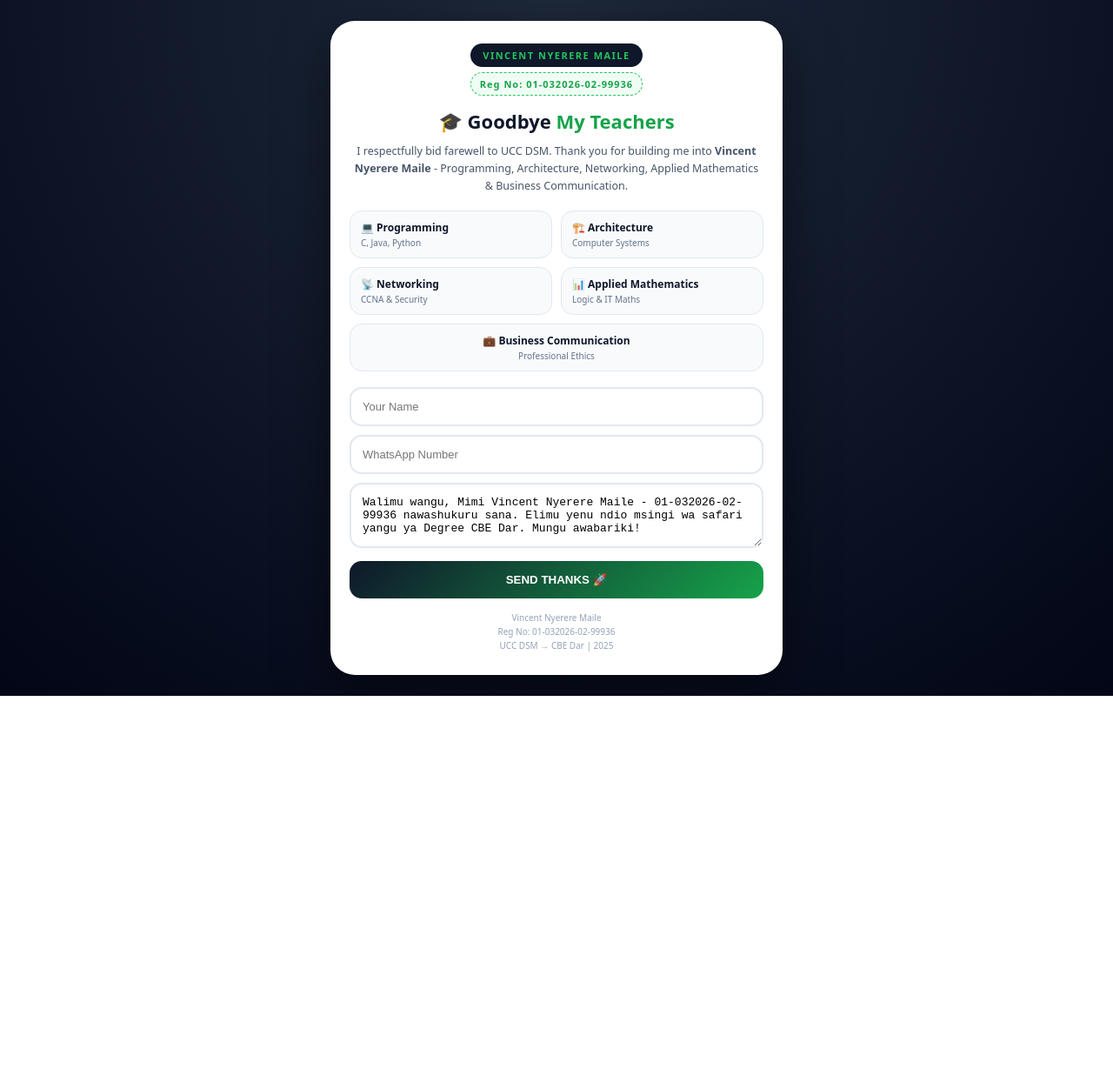
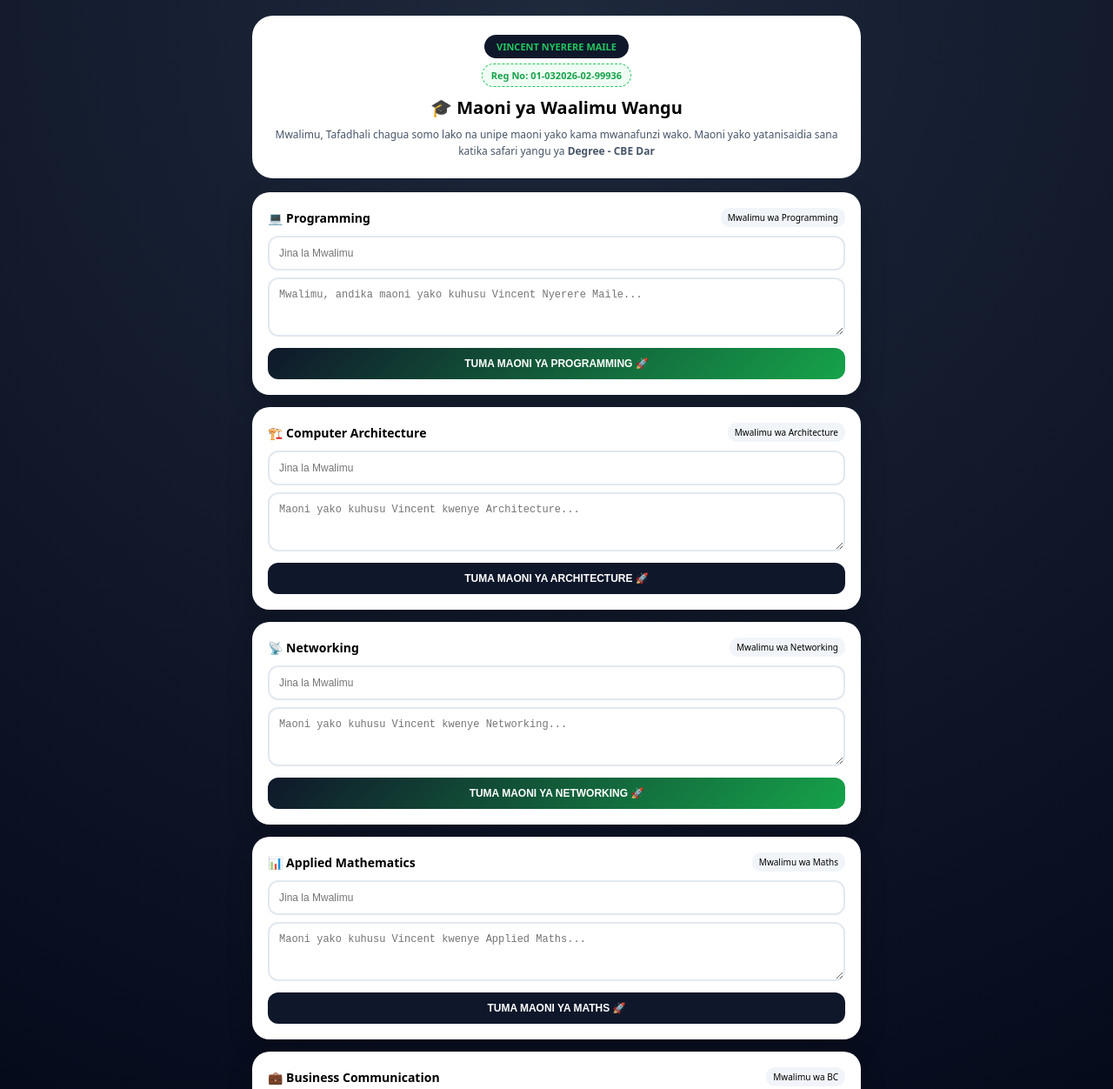
Before and after one commit to vincentnyerere4-coder/kwaheri-waalimu-ucc, a plain HTML site: page index.html in a window 1280 px wide. Shown: the top 1252 px of the page at 87% size. Before the commit the page ends 800 px from the top, so only its background shows below. Drawn offline with Linux system fonts and the light colour scheme.

Commit message:
Update index.html

```diff
--- a/index.html
+++ b/index.html
@@ -4,62 +4,91 @@
 <head>
 <meta charset="UTF-8">
 <meta name="viewport" content="width=device-width, initial-scale=1.0">
-<title>Kwaheri Waalimu - Vincent Nyerere Maile</title>
+<title>Maoni ya Waalimu - Vincent Nyerere Maile</title>
 <style>
 *{margin:0;padding:0;box-sizing:border-box}
-body{font-family:system-ui;background:radial-gradient(circle at top,#1e293b,#020617);min-height:100vh;display:flex;align-items:center;justify-content:center;padding:18px}
-.card{background:#fff;width:100%;max-width:520px;border-radius:28px;padding:26px 22px;color:#0f172a;box-shadow:0 20px 60px rgba(0,0,0,.5)}
-.badge{text-align:center;background:#0f172a;color:#22c55e;padding:6px 14px;border-radius:20px;font-weight:800;font-size:11px;letter-spacing:1.5px;width:fit-content;margin:0 auto 6px}
-.reg{text-align:center;font-size:11px;color:#16a34a;font-weight:700;letter-spacing:1px;background:#f0fdf4;border:1px dashed #22c55e;padding:5px 10px;border-radius:20px;width:fit-content;margin:0 auto 14px}
-h1{text-align:center;font-size:22px}h1 span{color:#16a34a}
-.sub{text-align:center;color:#475569;font-size:12.5px;margin:10px 0 18px;line-height:1.6}
-.grid{display:grid;grid-template-columns:1fr 1fr;gap:10px;margin-bottom:18px}
-.box{background:#f8fafc;border:1px solid #e2e8f0;border-radius:14px;padding:10px 12px}
-.box b{font-size:12px;display:block}.box p{font-size:10px;color:#64748b;margin-top:2px}
-input,textarea{width:100%;padding:13px;border:2px solid #e2e8f0;border-radius:14px;margin-bottom:10px;font-size:13px;outline:none}
-button{width:100%;background:linear-gradient(135deg,#0f172a,#16a34a);color:#fff;border:none;padding:14px;border-radius:14px;font-weight:700;cursor:pointer}
-#msg{display:none;margin-top:12px;background:#dcfce7;color:#166534;padding:12px;border-radius:12px;font-size:12px;text-align:center;font-weight:600}
-.footer{text-align:center;margin-top:14px;font-size:10px;color:#94a3b8;line-height:1.6}
+body{font-family:system-ui;background:radial-gradient(circle at top,#1e293b,#020617);min-height:100vh;padding:18px}
+.container{max-width:700px;margin:0 auto}
+.header{background:#fff;border-radius:24px;padding:22px;text-align:center;margin-bottom:16px}
+.badge{background:#0f172a;color:#22c55e;padding:6px 14px;border-radius:20px;font-weight:800;font-size:11px;width:fit-content;margin:0 auto 6px}
+.reg{font-size:11px;color:#16a34a;font-weight:700;background:#f0fdf4;border:1px dashed #22c55e;padding:5px 10px;border-radius:20px;width:fit-content;margin:0 auto 10px}
+.header h1{font-size:20px}.header p{font-size:12px;color:#475569;margin-top:8px;line-height:1.6}
+.subject{background:#fff;border-radius:20px;padding:18px;margin-bottom:14px;box-shadow:0 10px 30px rgba(0,0,0,.2)}
+.sub-head{display:flex;justify-content:space-between;align-items:center;margin-bottom:10px}
+.sub-head b{font-size:14px}.sub-head span{background:#f1f5f9;padding:4px 8px;border-radius:10px;font-size:10px}
+.subject textarea,.subject input{width:100%;padding:11px;border:2px solid #e2e8f0;border-radius:12px;margin-bottom:8px;font-size:12px;outline:none}
+.subject textarea:focus,.subject input:focus{border-color:#0f172a}
+.btn-sub{width:100%;background:#0f172a;color:#fff;border:none;padding:11px;border-radius:12px;font-weight:700;cursor:pointer;font-size:12px}
+.btn-sub.green{background:linear-gradient(135deg,#0f172a,#16a34a)}
+.success{display:none;background:#dcfce7;color:#166534;padding:10px;border-radius:10px;font-size:11px;text-align:center;margin-top:8px;font-weight:600}
+.footer{text-align:center;color:#94a3b8;font-size:10px;margin-top:16px;line-height:1.6}
 </style>
 </head>
 <body>
-<div class="card">
+<div class="container">
+<div class="header">
 <div class="badge">VINCENT NYERERE MAILE</div>
 <div class="reg">Reg No: 01-032026-02-99936</div>
-<h1>🎓 Goodbye <span>My Teachers</span></h1>
-<p class="sub">I respectfully bid farewell to UCC DSM. Thank you for building me into <b>Vincent Nyerere Maile</b> - Programming, Architecture, Networking, Applied Mathematics & Business Communication.</p>
-<div class="grid">
-<div class="box"><b>💻 Programming</b><p>C, Java, Python</p></div>
-<div class="box"><b>🏗️ Architecture</b><p>Computer Systems</p></div>
-<div class="box"><b>📡 Networking</b><p>CCNA & Security</p></div>
-<div class="box"><b>📊 Applied Mathematics</b><p>Logic & IT Maths</p></div>
-<div class="box" style="grid-column:span 2;text-align:center"><b>💼 Business Communication</b><p>Professional Ethics</p></div>
+<h1>🎓 Maoni ya Waalimu Wangu</h1>
+<p>Mwalimu, Tafadhali chagua somo lako na unipe maoni yako kama mwanafunzi wako. Maoni yako yatanisaidia sana katika safari yangu ya <b>Degree - CBE Dar</b></p>
 </div>
-<form id="f">
-<input type="text" id="name" placeholder="Your Name" required>
-<input type="tel" id="phone" placeholder="WhatsApp Number" required>
-<textarea id="ujumbe" rows="3" required>Walimu wangu, Mimi Vincent Nyerere Maile - 01-032026-02-99936 nawashukuru sana. Elimu yenu ndio msingi wa safari yangu ya Degree CBE Dar. Mungu awabariki!</textarea>
-<button type="submit" id="btn">SEND THANKS 🚀</button>
-</form>
-<div id="msg"></div>
-<div class="footer">Vincent Nyerere Maile<br>Reg No: 01-032026-02-99936<br>UCC DSM → CBE Dar | 2025</div>
+
+<div class="subject">
+<div class="sub-head"><b>💻 Programming</b><span>Mwalimu wa Programming</span></div>
+<input type="text" id="name1" placeholder="Jina la Mwalimu">
+<textarea id="maoni1" rows="3" placeholder="Mwalimu, andika maoni yako kuhusu Vincent Nyerere Maile..."></textarea>
+<button class="btn-sub green" onclick="sendMaoni('Programming','name1','maoni1','msg1')">TUMA MAONI YA PROGRAMMING 🚀</button>
+<div id="msg1" class="success"></div>
+</div>
+
+<div class="subject">
+<div class="sub-head"><b>🏗️ Computer Architecture</b><span>Mwalimu wa Architecture</span></div>
+<input type="text" id="name2" placeholder="Jina la Mwalimu">
+<textarea id="maoni2" rows="3" placeholder="Maoni yako kuhusu Vincent kwenye Architecture..."></textarea>
+<button class="btn-sub" onclick="sendMaoni('Architecture','name2','maoni2','msg2')">TUMA MAONI YA ARCHITECTURE 🚀</button>
+<div id="msg2" class="success"></div>
+</div>
+
+<div class="subject">
+<div class="sub-head"><b>📡 Networking</b><span>Mwalimu wa Networking</span></div>
+<input type="text" id="name3" placeholder="Jina la Mwalimu">
+<textarea id="maoni3" rows="3" placeholder="Maoni yako kuhusu Vincent kwenye Networking..."></textarea>
+<button class="btn-sub green" onclick="sendMaoni('Networking','name3','maoni3','msg3')">TUMA MAONI YA NETWORKING 🚀</button>
+<div id="msg3" class="success"></div>
+</div>
+
+<div class="subject">
+<div class="sub-head"><b>📊 Applied Mathematics</b><span>Mwalimu wa Maths</span></div>
+<input type="text" id="name4" placeholder="Jina la Mwalimu">
+<textarea id="maoni4" rows="3" placeholder="Maoni yako kuhusu Vincent kwenye Applied Maths..."></textarea>
+<button class="btn-sub" onclick="sendMaoni('Applied Mathematics','name4','maoni4','msg4')">TUMA MAONI YA MATHS 🚀</button>
+<div id="msg4" class="success"></div>
+</div>
+
+<div class="subject">
+<div class="sub-head"><b>💼 Business Communication</b><span>Mwalimu wa BC</span></div>
+<input type="text" id="name5" placeholder="Jina la Mwalimu">
+<textarea id="maoni5" rows="3" placeholder="Maoni yako kuhusu Vincent kwenye Business Communication..."></textarea>
+<button class="btn-sub green" onclick="sendMaoni('Business Communication','name5','maoni5','msg5')">TUMA MAONI YA BC 🚀</button>
+<div id="msg5" class="success"></div>
+</div>
+
+<div class="footer">Vincent Nyerere Maile | Reg No: 01-032026-02-99936 | UCC DSM → CBE Dar</div>
 </div>
 <script>
 const EMAIL="vincentnyerere4@gmail.com";
 const WA="255693641536";
-document.getElementById('f').addEventListener('submit',async(e)=>{
-e.preventDefault();
-const name=document.getElementById('name').value;
-const phone=document.getElementById('phone').value;
-const ujumbe=document.getElementById('ujumbe').value;
-const btn=document.getElementById('btn');
-btn.innerText="⏳ SENDING...";
-await fetch("https://formsubmit.co/ajax/"+EMAIL,{method:'POST',headers:{'Content-Type':'application/json'},body:JSON.stringify({Jina:name,Namba:phone,Ujumbe:ujumbe,RegNo:"01-032026-02-99936"})});
-window.open("https://wa.me/"+WA+"?text="+encodeURIComponent("Habari Vincent Nyerere Maile\nReg No: 01-032026-02-99936\n\nJina: "+name+"\nNamba: "+phone+"\nUjumbe: "+ujumbe),'_blank');
-document.getElementById('msg').style.display='block';
-document.getElementById('msg').innerText="✅ Thank you "+name+"! Sent to Vincent Nyerere Maile";
-btn.innerText="SENT ✅";
-});
+async function sendMaoni(somo,nameId,maoniId,msgId){
+const mwalimu=document.getElementById(nameId).value;
+const maoni=document.getElementById(maoniId).value;
+const msgBox=document.getElementById(msgId);
+if(!mwalimu||!maoni){alert("Tafadhali jaza jina la mwalimu na maoni");return;}
+msgBox.style.display='block';msgBox.innerText='⏳ Inatuma...';
+await fetch("https://formsubmit.co/ajax/"+EMAIL,{method:'POST',headers:{'Content-Type':'application/json'},body:JSON.stringify({Somo:somo,JinaLaMwalimu:mwalimu,Maoni:maoni,Mwanafunzi:"Vincent Nyerere Maile",RegNo:"01-032026-02-99936"})});
+window.open("https://wa.me/"+WA+"?text="+encodeURIComponent("MAONI YA MWALIMU - "+somo+"\n\nMwanafunzi: Vincent Nyerere Maile\nReg No: 01-032026-02-99936\nMwalimu: "+mwalimu+"\nSomo: "+somo+"\nMaoni: "+maoni),'_blank');
+msgBox.innerText="✅ Asante Mwalimu "+mwalimu+"! Maoni yako ya "+somo+" yametumwa kwa Vincent";
+document.getElementById(nameId).value="";document.getElementById(maoniId).value="";
+}
 </script>
 </body>
 </html>
```
